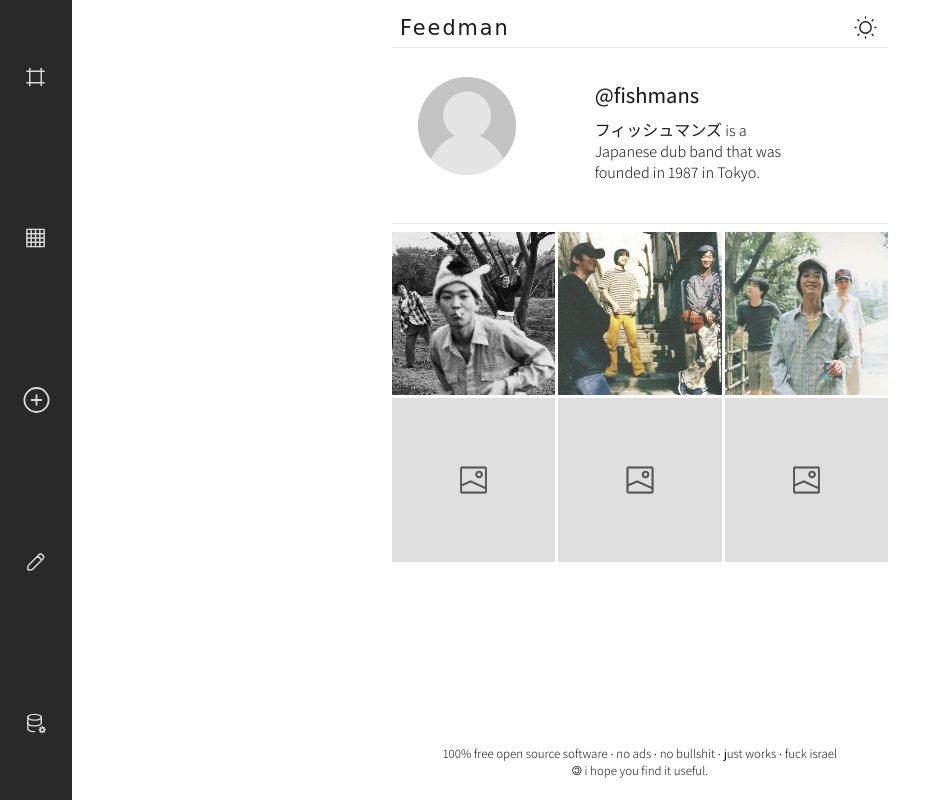
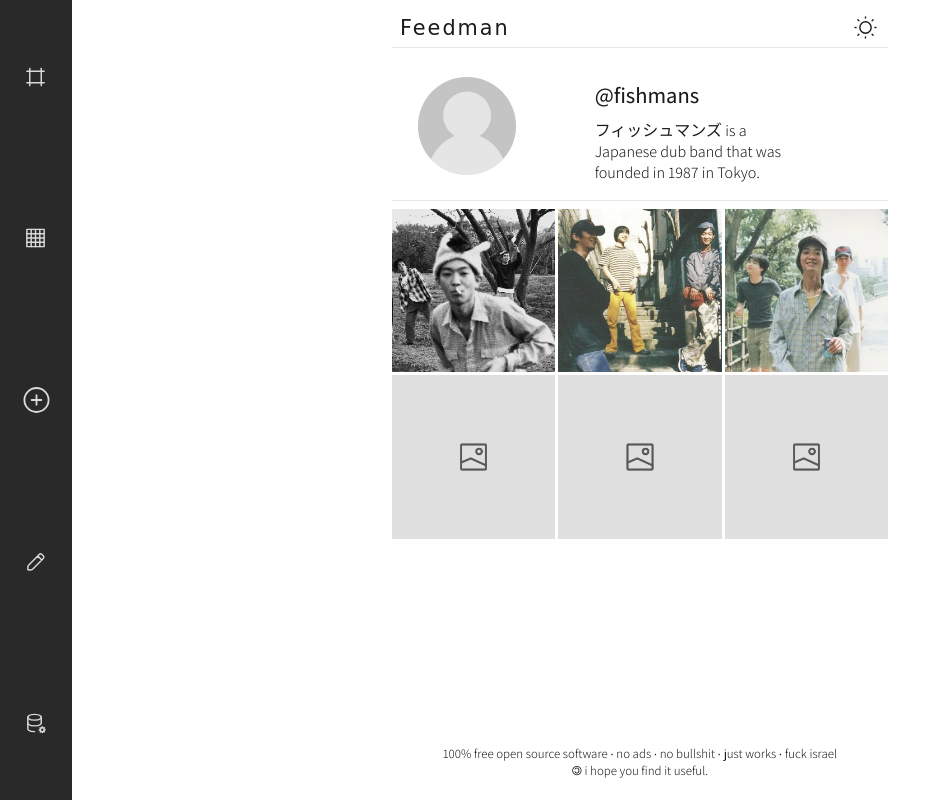
Before and after one commit to armsaroundmyknees/playground, a plain HTML site: page feedman/index.html in a window 1280 px wide. Shown: the whole page, without its empty margins (0-928 px from the left). Drawn offline with Linux system fonts and the light colour scheme; a web font is replaced by a local one.

Commit message:
update feedman

```diff
--- a/feedman/index.css
+++ b/feedman/index.css
@@ -188,6 +188,7 @@ body {
     grid-area: avatar;
     padding: 3.6vh 2vw;
     position: relative;
+    height: 19vh;
 }
 
 .account-avatar .avatar-img  {
@@ -259,6 +260,7 @@ body {
     -ms-grid-column: 3;
     grid-area: info;
     padding: 4vh 1.3vw;
+    height: 19vh;
 }
 
 .account-info span {
```
